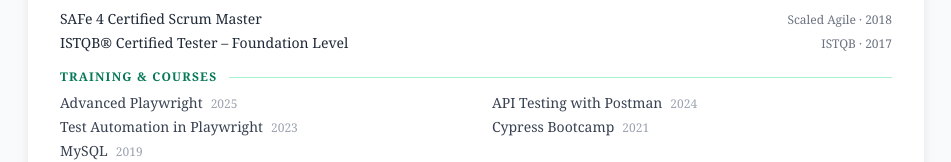
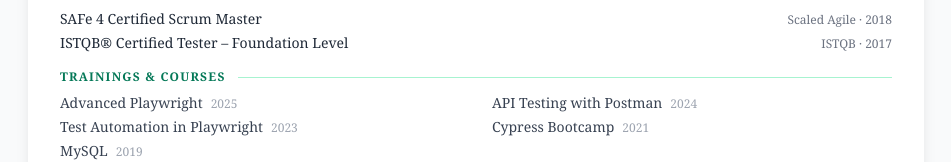
Before and after one commit to pavolhrabcak/qa-portfolio, a React (Vite) app: page /cv in a window 1280 px wide. Shown: the part 1651-1813 px from the top of the page, without its empty margins (164-1115 px from the left). Built offline with nearby package versions, Linux system fonts and the light colour scheme.

Commit message:
Minor updates in text

```diff
--- a/src/components/Navbar.jsx
+++ b/src/components/Navbar.jsx
@@ -7,7 +7,7 @@ const NAV = [
   { href: '#experience',   label: 'Experience' },
   { href: '#case-study',   label: 'Case Study' },
   { href: '#projects',     label: 'Projects' },
-  { href: '#training',     label: 'Training' },
+  { href: '#training',     label: 'Trainings' },
   { href: '#contact',      label: 'Contact' },
 ]
 
--- a/src/components/Training.jsx
+++ b/src/components/Training.jsx
@@ -23,7 +23,7 @@ export default function Training() {
   return (
     <section id="training" className="py-28 px-6">
       <div ref={ref} className={`max-w-3xl mx-auto reveal ${visible ? 'visible' : ''}`}>
-        <SectionHeader index="06" title="Training & Certifications" />
+        <SectionHeader index="06" title="Trainings & Certifications" />
 
         <div className="relative mt-12 pl-8">
           {/* Vertical line */}
--- a/src/pages/CVPage.jsx
+++ b/src/pages/CVPage.jsx
@@ -131,7 +131,7 @@ export default function CVPage() {
           </Section>
 
           {/* Training */}
-          <Section title="Training & Courses">
+          <Section title="Trainings & Courses">
             <div className="grid grid-cols-2 gap-x-8 gap-y-1">
               {courses.map(c => (
                 <div key={c.title} className="flex items-baseline gap-2 text-sm">
```
